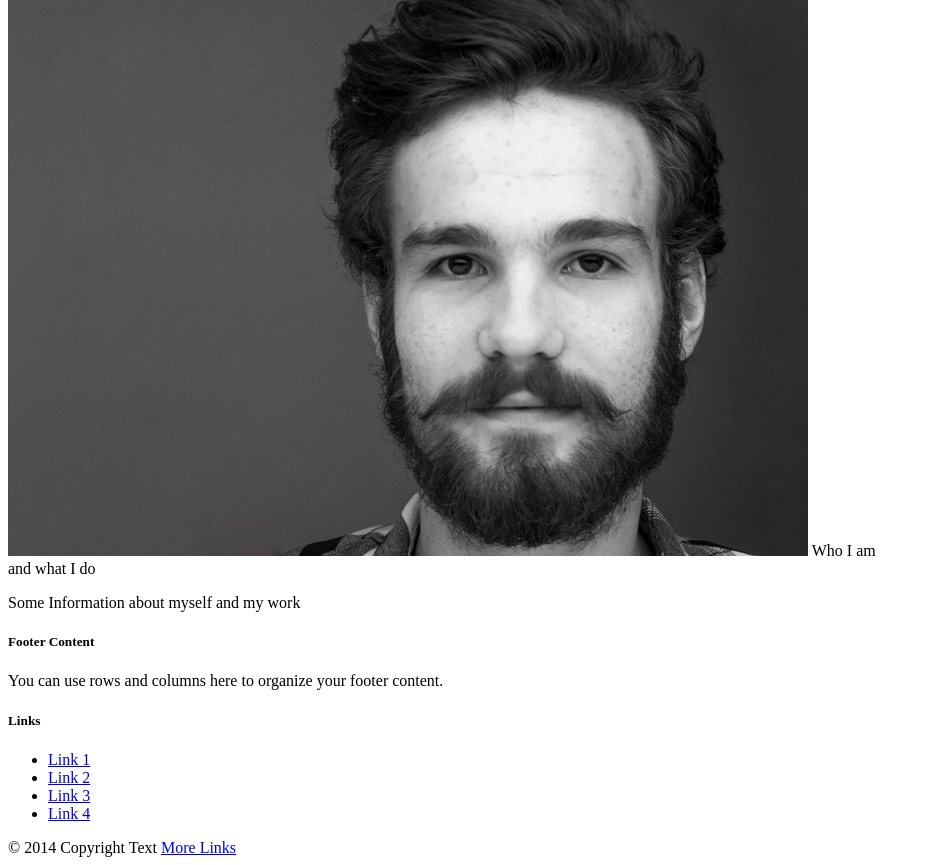
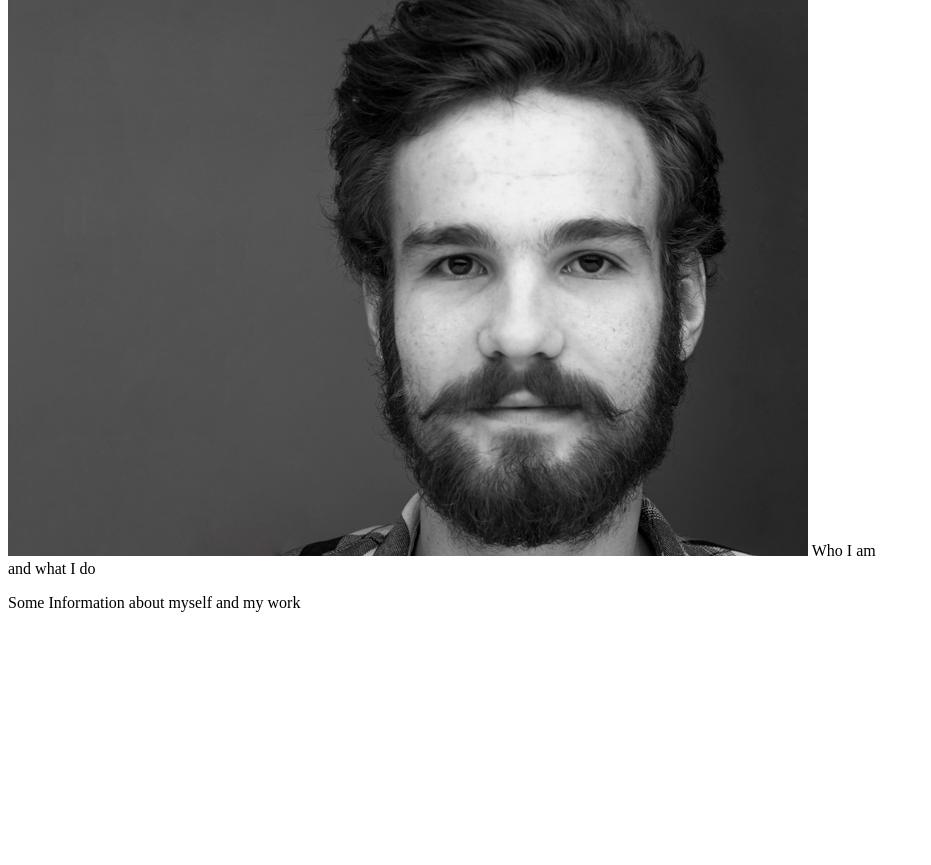
Before and after one commit to VRuechardt/Johannes, a website with bundled scripts: page app/index.html in a window 1280 px wide. Shown: the part 988-1853 px from the top of the page, without its empty margins (0-931 px from the left). After the commit the page ends 1616 px from the top, so only its background shows below. Built offline with nearby package versions, Linux system fonts and the light colour scheme; some packages are replaced by stand-ins of ours; files whose address does not match are found by name.

Commit message:
fucked it up

```diff
--- a/app/directives/footer/footer.html
+++ b/app/directives/footer/footer.html
@@ -1,26 +1,14 @@
 
 <footer class="page-footer">
     <div class="container">
+
         <div class="row">
-            <div class="col l6 s12">
-                <h5 class="white-text">Footer Content</h5>
-                <p class="grey-text text-lighten-4">You can use rows and columns here to organize your footer content.</p>
-            </div>
-            <div class="col l4 offset-l2 s12">
-                <h5 class="white-text">Links</h5>
-                <ul>
-                    <li><a class="grey-text text-lighten-3" href="#!">Link 1</a></li>
-                    <li><a class="grey-text text-lighten-3" href="#!">Link 2</a></li>
-                    <li><a class="grey-text text-lighten-3" href="#!">Link 3</a></li>
-                    <li><a class="grey-text text-lighten-3" href="#!">Link 4</a></li>
-                </ul>
+            <div class="col s12">
+                <p>
+
+                </p>
             </div>
         </div>
-    </div>
-    <div class="footer-copyright">
-        <div class="container">
-            © 2014 Copyright Text
-            <a class="grey-text text-lighten-4 right" href="#!">More Links</a>
-        </div>
+
     </div>
 </footer>
--- a/app/scss/app.scss
+++ b/app/scss/app.scss
@@ -7,3 +7,4 @@
 @import 'layout';
 @import 'components/home';
 @import 'components/header';
+@import 'components/footer';
--- /dev/null
+++ b/app/scss/components/footer.scss
@@ -0,0 +1,48 @@
+
+.page-footer {
+
+  padding-bottom: 20px;
+
+  .container {
+    border-top: 0.5px solid $secondary-color;
+    position: relative;
+
+    margin-top: 120px;
+    margin-bottom: 0px;
+
+    font-size: 10pt;
+
+    p {
+      height: 64px;
+      line-height: 64px;
+      color: $type-on-white-secondary;
+      &:hover {
+        color: $secondary-color;
+      }
+    }
+
+    &:before {
+      content: "";
+      position: absolute;
+      right: -500px;
+      width: 500px;
+      top: -1px;
+      border-top: 0.5px solid $secondary-color;
+    }
+
+  }
+
+}
+
+@media screen and (max-width: 600px) {
+
+  .page-footer .container:after {
+    content: "";
+    position: absolute;
+    left: -500px;
+    width: 500px;
+    top: -1px;
+    border-top: 0.5px solid $secondary-color;
+  }
+
+}
--- a/app/scss/components/header.scss
+++ b/app/scss/components/header.scss
@@ -95,6 +95,10 @@ nav {
     display: none;
   }
 
+  nav .small-span {
+    color: $type-on-white-secondary !important;
+  }
+
   nav .container:after {
     content: "";
     position: absolute;
--- a/app/scss/variables.scss
+++ b/app/scss/variables.scss
@@ -8,6 +8,8 @@ $primary-color_lighter: #fefdfd;
 
 $secondary-color: #FFC107;
 $secondary-color-backup: #ffe082;
+
+$footer-bg-color: $primary-color-dark;
 
 //// Type Color
 
--- a/app/views/home/home.controller.js
+++ b/app/views/home/home.controller.js
@@ -4,7 +4,7 @@ module.exports = ['$scope', '$rootScope', '$location', function($scope, $rootSco
 
     $rootScope.page = 'home';
 
-    $scope.scrollHandler = function(e) {
+    $scope.scrollHandler = function() {
 
         var scrollY = window.scrollY;
         var opacity = 1 - Math.min(1, window.scrollY / 200);
@@ -31,6 +31,8 @@ module.exports = ['$scope', '$rootScope', '$location', function($scope, $rootSco
 
     };
 
+    $scope.scrollHandler();
+
     $scope.scrollDownOnePage = function() {
 
         $("html, body").animate({ scrollTop: $(window).height() - 63}, 600);
```
Also changed, not shown: app/scss/Hansi_a.jpg (deleted).
